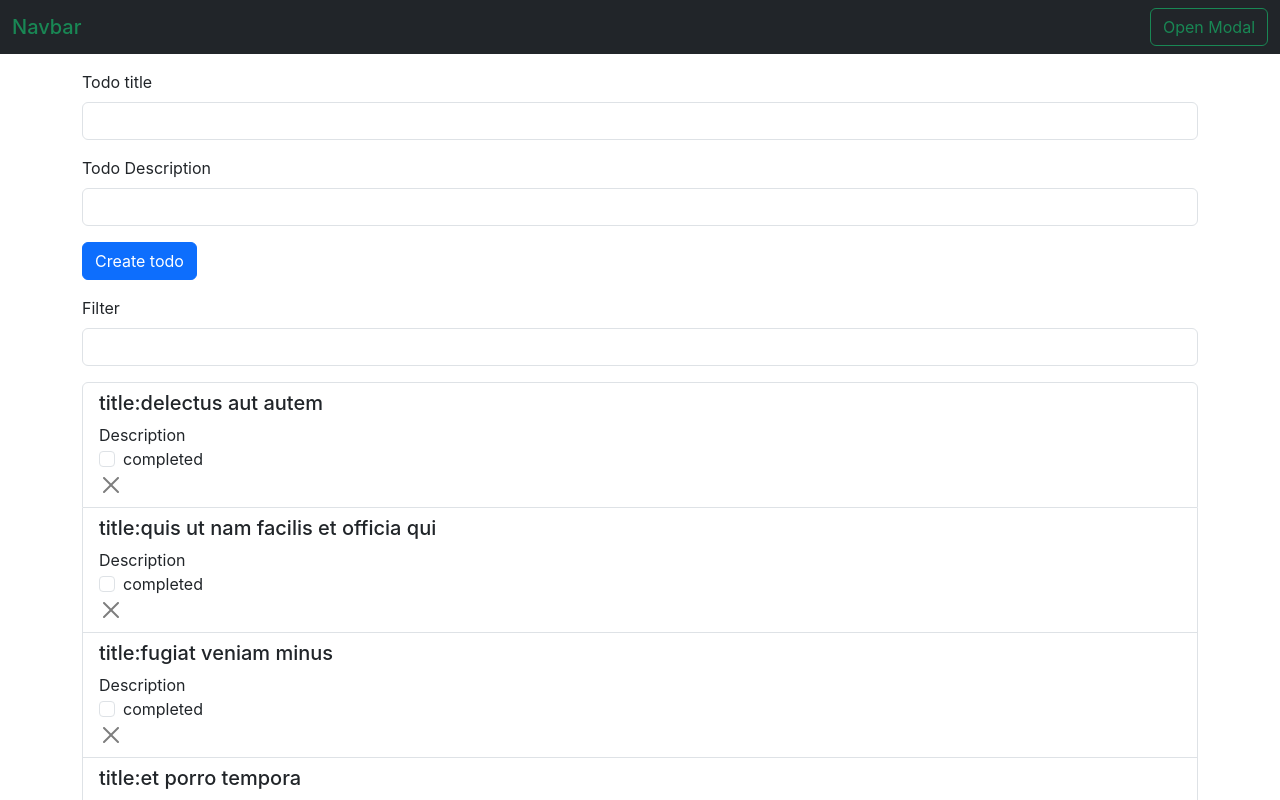
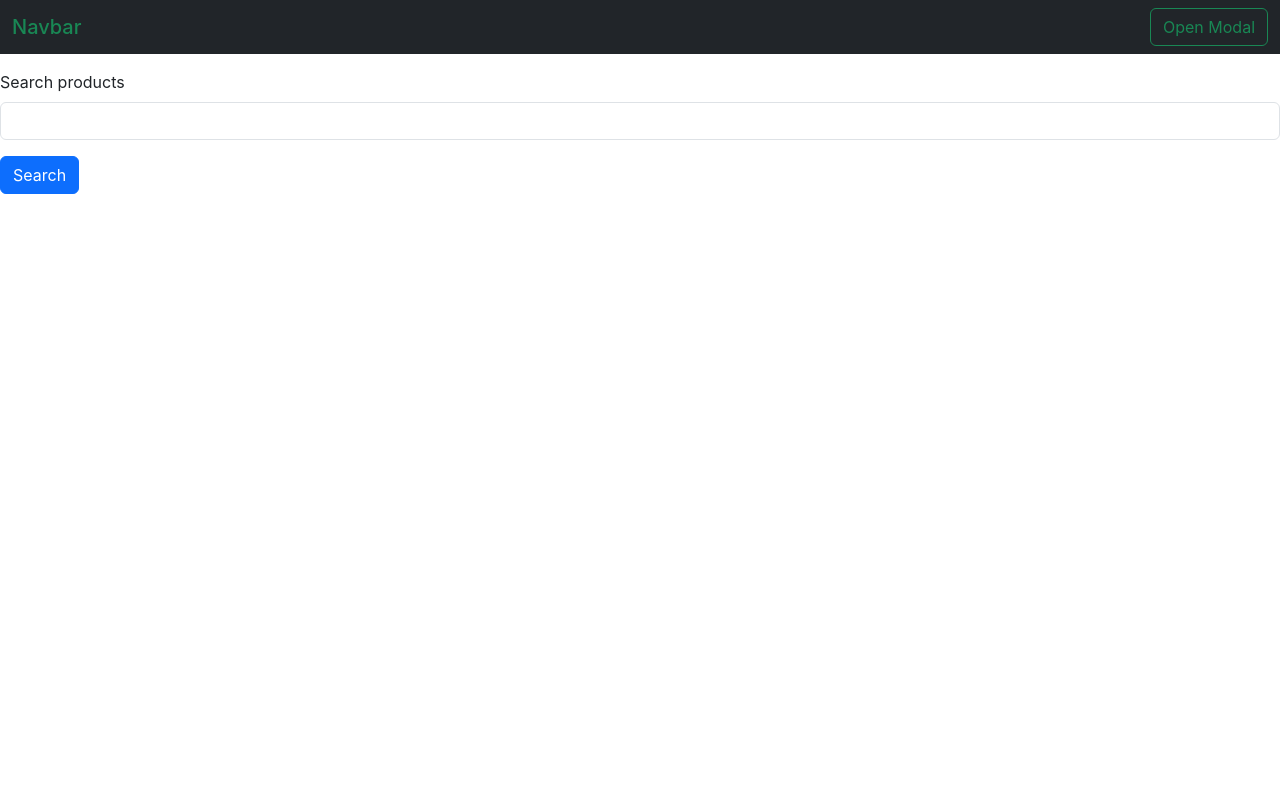
Before and after one commit to AliievLomach-Maxim/fson_86, a React (Create React App) app: page / in a window 1280 px wide. Shown: the top 800 px of the page. Built offline with nearby package versions, Linux system fonts and the light colour scheme.

Commit message:
add less

```diff
--- a/package.json
+++ b/package.json
@@ -6,6 +6,7 @@
     "@testing-library/jest-dom": "^5.17.0",
     "@testing-library/react": "^13.4.0",
     "@testing-library/user-event": "^13.5.0",
+    "axios": "^1.5.0",
     "nanoid": "^4.0.2",
     "prop-types": "^15.8.1",
     "react": "^18.2.0",
--- a/src/App.jsx
+++ b/src/App.jsx
@@ -2,6 +2,7 @@ import { Component } from 'react'
 import Header from './components/Header/Header'
 import Modal from './components/Modal/Modal'
 import TodoList from './components/TodoList'
+import Products from './components/Products'
 
 class App extends Component {
 	state = { isShowModal: false }
@@ -14,10 +15,11 @@ class App extends Component {
 		return (
 			<>
 				<Header toggleModal={this.toggleModal} />
-				<TodoList />
+				<Products />
+				{/* <TodoList />
 				{this.state.isShowModal && (
 					<Modal toggleModal={this.toggleModal}>Text for Modal</Modal>
-				)}
+				)} */}
 			</>
 		)
 	}
--- /dev/null
+++ b/src/Forms/FormSearchProducts/index.jsx
@@ -0,0 +1,39 @@
+import { Component } from 'react'
+
+class FormSearchProducts extends Component {
+	state = { value: '' }
+
+	handleChange = ({ target: { value } }) => {
+		this.setState({ value })
+	}
+
+	handleSubmit = (e) => {
+		e.preventDefault()
+		this.props.submit(this.state.value)
+	}
+
+	render() {
+		return (
+			<form onSubmit={this.handleSubmit}>
+				<div className='mb-3'>
+					<label htmlFor='exampleInputTodo' className='form-label'>
+						Search products
+					</label>
+					<input
+						name='title'
+						type='text'
+						onChange={this.handleChange}
+						className='form-control'
+						id='exampleInputTodo'
+						value={this.state.value}
+					/>
+				</div>
+				<button className='btn btn-primary mb-3' type='submit'>
+					Search
+				</button>
+			</form>
+		)
+	}
+}
+
+export default FormSearchProducts
--- /dev/null
+++ b/src/api/products.js
@@ -0,0 +1,7 @@
+import axios from 'axios'
+axios.defaults.baseURL = 'https://dummyjson.com/'
+
+export const getProductsBySearch = async (query) => {
+	const { data } = await axios(`products/search?q=${query}`)
+	return data
+}
--- /dev/null
+++ b/src/api/todo.js
@@ -0,0 +1,8 @@
+// import axios from 'axios'
+// axios.defaults.baseURL = 'https://dummyjson.com/'
+
+
+// export const getAllTodo = async () => {
+// 	const { data } = await axios('todos')
+// 	return data
+// }
--- /dev/null
+++ b/src/components/Product/index.jsx
@@ -0,0 +1,14 @@
+const Product = ({ product: { thumbnail, title, description, price } }) => {
+	return (
+		<div className='card'>
+			<img src={thumbnail} className='card-img-top' alt='...' />
+			<div className='card-body'>
+				<h5 className='card-title'>{title}</h5>
+				<p className='card-text'>{description}</p>
+			</div>
+			<button className='btn btn-success'>{price}</button>
+		</div>
+	)
+}
+
+export default Product
--- /dev/null
+++ b/src/components/Products/index.jsx
@@ -0,0 +1,51 @@
+import { Component } from 'react'
+import FormSearchProducts from '../../Forms/FormSearchProducts/index'
+import Product from '../Product'
+import { getProductsBySearch } from '../../api/products'
+
+class Products extends Component {
+	state = { isLoading: false, error: '', products: null, searchQuery: '' }
+
+	handleSetSearchQuery = (value) => {
+		this.setState({ searchQuery: value })
+	}
+
+	componentDidUpdate(_, prevState) {
+		prevState.searchQuery !== this.state.searchQuery && this.fetchProducts()
+	}
+
+	fetchProducts = async () => {
+		try {
+			this.setState({ isLoading: true, products: null })
+			const data = await getProductsBySearch(this.state.searchQuery)
+			this.setState({ products: data.products })
+		} catch (error) {
+			this.setState({ error: error.response.data })
+		} finally {
+			this.setState({ isLoading: false })
+		}
+	}
+
+	render() {
+		const { error, isLoading, products } = this.state
+		return (
+			<>
+				{error && <h1>{error}</h1>}
+				<FormSearchProducts submit={this.handleSetSearchQuery} />
+				{isLoading && <h1>Loading...</h1>}
+				{products &&
+					(!products.length ? (
+						<h1>No data found</h1>
+					) : (
+						products.map((product) => (
+							<div key={product.id} className='container mt-3'>
+								<Product product={product} />
+							</div>
+						))
+					))}
+			</>
+		)
+	}
+}
+
+export default Products
--- a/src/components/Todo/index.jsx
+++ b/src/components/Todo/index.jsx
@@ -1,40 +1,16 @@
 import { Component } from 'react'
 
 class Todo extends Component {
-	shouldComponentUpdate(nextProps, nextState) {
-		if (
-			nextProps.todo.title !== this.props.todo.title ||
-			nextProps.todo.completed !== this.props.todo.completed
-		)
-			return true
-		return false
-	}
-
-	componentDidMount() {
-		// alert('created todo successfully')
-	}
-
-	componentDidUpdate(prevProps) {
-		if (prevProps.todo.completed !== this.props.todo.completed) {
-			this.props.updateLocalData()
-		}
-	}
-
-	// componentWillUnmount() {
-	// 	alert('deleted todo')
-	// }
-
 	render() {
-		console.log('render', this.props.todo.title)
 		const {
-			todo: { id, description, title, completed },
+			todo: { id, todo, completed },
 			handleCheck,
 			handleDelete,
 		} = this.props
 		return (
-			<li className='list-group-item'>
-				<h5>title:{title}</h5>
-				{description}
+			<li className='list-group-item d-flex justify-content-between'>
+				<h5>title:{todo}</h5>
+				<div className='d-flex'>
 					<div className='form-check'>
 						<input
 							className='form-check-input'
@@ -53,6 +29,7 @@ class Todo extends Component {
 						aria-label='Close'
 						onClick={() => handleDelete(id)}
 					></button>
+				</div>
 			</li>
 		)
 	}
--- a/src/components/TodoList/index.jsx
+++ b/src/components/TodoList/index.jsx
@@ -1,94 +1,90 @@
 import { Component } from 'react'
-import todo from '../../data.json'
 import Todo from '../Todo'
 import FormCreateTodo from '../../Forms/FormCreateTodo'
-import { nanoid } from 'nanoid'
 import FormFilterTodo from '../../Forms/FormFilterTodo/index'
+import { getAllTodo } from '../../api/todo'
 
 class TodoList extends Component {
-	state = { todo: [], filteredTodo: null }
-
-	componentDidMount() {
-		const localData = localStorage.getItem('todo')
-		if (localData && JSON.parse(localData).length) {
-			this.setState({ todo: JSON.parse(localData) })
-		} else this.setState({ todo })
+	state = {
+		todo: null,
+		filteredTodo: null,
+		error: '',
+		isLoading: false,
+		isShowTodos: false,
 	}
 
+	// componentDidMount() {
+	// 	this.setState({ isLoading: true })
+	// 	getAllTodo(this.state.url)
+	// 		.then((data) => this.setState({ todo: data.todos }))
+	// 		.catch(({ message }) => this.setState({ error: message }))
+	// 		.finally(() => this.setState({ isLoading: false }))
+	// }
+
+	// componentDidUpdate(_, prevState) {
+	// 	if (prevState.isShowTodos !== this.state.isShowTodos) {
+	// 		this.setState({ isLoading: true })
+	// 		getAllTodo(this.state.url)
+	// 			.then((data) => this.setState({ todo: data.todos }))
+	// 			.catch(({ message }) => this.setState({ error: message }))
+	// 			.finally(() => this.setState({ isLoading: false }))
+	// 	}
+	// }
 	componentDidUpdate(_, prevState) {
-		if (prevState.todo.length !== this.state.todo.length) {
-			localStorage.setItem('todo', JSON.stringify(this.state.todo))
+		if (prevState.isShowTodos !== this.state.isShowTodos) {
+			this.fetchTodos()
 		}
 	}
 
-	updateLocalData = () => {
-		localStorage.setItem('todo', JSON.stringify(this.state.todo))
+	fetchTodos = async () => {
+		try {
+			this.setState({ isLoading: true })
+			const data = await getAllTodo()
+			this.setState({ todo: data.todos })
+		} catch ({ message }) {
+			this.setState({ error: message })
+		} finally {
+			this.setState({ isLoading: false })
+		}
 	}
 
-	handleDelete = (id) => {
-		this.setState((prev) => ({
-			todo: prev.todo.filter((el) => el.id !== id),
-		}))
+	handleClick = () => {
+		this.setState({ isShowTodos: true })
 	}
 
-	createTodo = (dataByForm) => {
-		const isAlreadyExist = this.state.todo.find(
-			(el) => el.title === dataByForm.title
-		)
-		if (isAlreadyExist) return alert('Already Exist')
+	handleDelete = (id) => {}
 
-		const newTodo = {
-			...dataByForm,
-			completed: false,
-			id: nanoid(),
-		}
-		this.setState((prev) => ({
-			todo: [newTodo, ...prev.todo],
-		}))
-	}
+	createTodo = (dataByForm) => {}
 
-	filterTodo = (filterQuery) => {
-		this.setState((prev) => ({
-			filteredTodo: prev.todo.filter((el) =>
-				el.title.toLowerCase().includes(filterQuery.toLowerCase())
-			),
-		}))
-	}
+	filterTodo = (filterQuery) => {}
 
-	handleCheck = (id) => {
-		this.setState((prev) => ({
-			todo: prev.todo.map((el) =>
-				el.id === id ? { ...el, completed: !el.completed } : el
-			),
-			// todo: prev.todo.map((el) => {
-			// 	if (el.id === id) {
-			// 		return {
-			// 			...el,
-			// 			completed: !el.completed,
-			// 		}
-			// 	} else {
-			// 		return el
-			// 	}
-			// }),
-		}))
-	}
+	handleCheck = (id) => {}
 
 	render() {
+		const { todo, filteredTodo, error, isLoading } = this.state
+		const { createTodo, filterTodo, handleCheck, handleDelete, handleClick } =
+			this
 		return (
 			<div className='container'>
-				<FormCreateTodo createTodo={this.createTodo} />
-				<FormFilterTodo filterTodo={this.filterTodo} />
+				<button className='btn btn-success' onClick={handleClick}>
+					Show all todo's
+				</button>
+				<FormCreateTodo createTodo={createTodo} />
+				<FormFilterTodo filterTodo={filterTodo} />
+				{isLoading && <h1>Loading...</h1>}
+				{error && <h1>{error}</h1>}
+				{todo && (
 					<ul className='list-group'>
-					{(this.state.filteredTodo ?? this.state.todo).map((el) => (
+						{(filteredTodo ?? todo).map((el) => (
 							<Todo
 								todo={el}
 								key={el.id}
-							handleDelete={this.handleDelete}
-							handleCheck={this.handleCheck}
-							updateLocalData={this.updateLocalData}
+								handleDelete={handleDelete}
+								handleCheck={handleCheck}
 							/>
 						))}
 					</ul>
+				)}
 			</div>
 		)
 	}
```
Also changed, not shown: 2 other files (tests, documents, lock files or other folders). Lines whose indentation alone changed are shown as unchanged.
